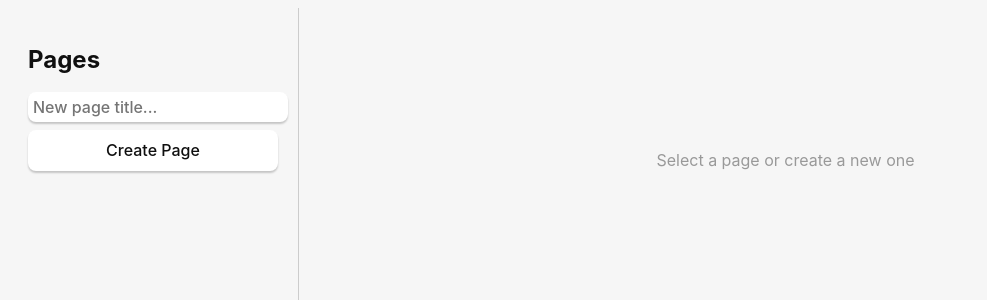
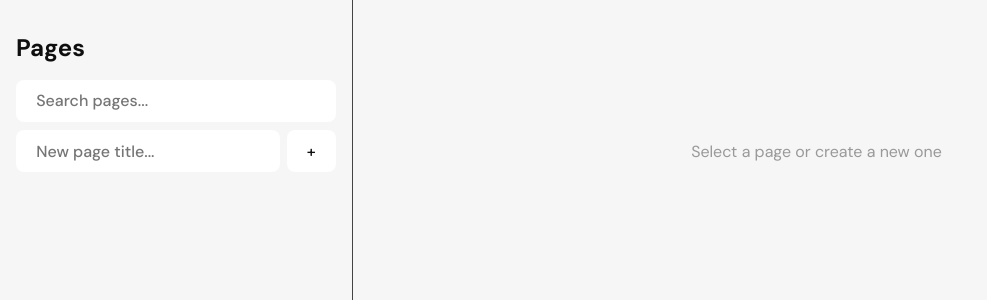
Before and after one commit to ciddy0/bismuth, a React (Vite) app: page / in a window 1280 px wide. Shown: the top 300 px of the page, without its empty margins (0-987 px from the left). Built offline with nearby package versions, Linux system fonts and the light colour scheme.

Commit message:
Cleaner base UI

```diff
--- a/src/App.css
+++ b/src/App.css
@@ -1,3 +1,5 @@
+@import url('https://fonts.googleapis.com/css2?family=DM+Sans:ital,opsz,wght@0,9..40,100..1000;1,9..40,100..1000&display=swap');
+
 .logo.vite:hover {
   filter: drop-shadow(0 0 2em #747bff);
 }
@@ -6,10 +8,11 @@
   filter: drop-shadow(0 0 2em #61dafb);
 }
 :root {
-  font-family: Inter, Avenir, Helvetica, Arial, sans-serif;
+  font-family: 'DM Sans', Inter, Avenir, Helvetica, Arial, sans-serif;
   font-size: 16px;
   line-height: 24px;
   font-weight: 400;
+
 
   color: #0f0f0f;
   background-color: #f6f6f6;
@@ -21,6 +24,10 @@
   -webkit-text-size-adjust: 100%;
 }
 
+body {
+  margin: 0;
+}
+
 .container {
   margin: 0;
   padding-top: 10vh;
@@ -28,6 +35,30 @@
   flex-direction: column;
   justify-content: center;
   text-align: center;
+}
+
+.sidebar {
+  width: 20rem;
+  height: 100vh;
+  display: flex;
+  flex-direction: column;
+  align-items: left;
+  border-right: 1px solid #444444;
+  padding: 1rem;
+}
+
+.create-page-wrapper {
+  display: flex;
+  gap: 2%;
+  margin-bottom: 8px;
+}
+
+.page-list-item:hover {
+  background: #2C2C2C;
+}
+
+.subpage-link:hover {
+  text-decoration: underline;
 }
 
 .logo {
@@ -48,12 +79,12 @@
 
 a {
   font-weight: 500;
-  color: #646cff;
+  color: #F09BDC;
   text-decoration: inherit;
 }
 
 a:hover {
-  color: #535bf2;
+  color: #F09BDC;
 }
 
 h1 {
@@ -71,7 +102,7 @@ button {
   color: #0f0f0f;
   background-color: #ffffff;
   transition: border-color 0.25s;
-  box-shadow: 0 2px 2px rgba(0, 0, 0, 0.2);
+  outline: none;
 }
 
 button {
@@ -79,16 +110,11 @@ button {
 }
 
 button:hover {
-  border-color: #396cd8;
+  border-color: #F09BDC;
 }
 button:active {
-  border-color: #396cd8;
+  border-color: #F09BDC;
   background-color: #e8e8e8;
-}
-
-input,
-button {
-  outline: none;
 }
 
 #greet-input {
@@ -97,20 +123,20 @@ button {
 
 @media (prefers-color-scheme: dark) {
   :root {
-    color: #f6f6f6;
-    background-color: #2f2f2f;
+    color: #F5F5F5;
+    background-color: #1E1E1E;
   }
 
   a:hover {
-    color: #24c8db;
+    color: #F09BDC;
   }
 
   input,
   button {
     color: #ffffff;
-    background-color: #0f0f0f98;
+    background-color: #2C2C2C;
   }
   button:active {
-    background-color: #0f0f0f69;
+    background-color: #0f0f0f;
   }
 }
--- a/src/App.tsx
+++ b/src/App.tsx
@@ -175,16 +175,18 @@ function App() {
     return (
       <div key={page.id}>
         <div
+          className="page-list-item"
           style={{
-            paddingLeft: `${depth * 16 + 8}px`,
-            padding: "8px",
+            marginLeft: `${depth * 16}px`,
+            padding: "4px 8px",
             cursor: "pointer",
-            background: currentPage?.id === page.id ? "#aeacacff" : "transparent",
+            background: currentPage?.id === page.id ? "#434343" : "",
             borderRadius: "4px",
             marginBottom: "4px",
             display: "flex",
             alignItems: "center",
-            gap: "4px"
+            gap: "4px",
+            transition: "background 0.2s"
           }}
         >
           <span
@@ -206,7 +208,7 @@ function App() {
               e.stopPropagation();
               setAddingChildTo(page.id);
             }}
-            style={{ fontSize: "12px", padding: "2px 6px" }}
+            style={{ fontSize: "12px", padding: "4px 8px" }}
           >
             +
           </button>
@@ -256,7 +258,6 @@ function App() {
               <div
                 style={{
                   paddingLeft: `${(depth + 1) * 16 + 24}px`,
-                  padding: "8px",
                   color: "#999",
                   fontSize: "14px",
                   fontStyle: "italic"
@@ -319,16 +320,16 @@ function App() {
         const subPageId = (block.block_type as any).data.page_id;
         return (
           <div
+            className="subpage-link"
             style={{
               padding: "12px",
-              background: "#f5f5f5",
-              color: "#000",
+              background: "#F09BDC20",
+              color: "#ffffff",
               borderRadius: "6px",
               cursor: "pointer",
-              border: "1px solid #e0e0e0",
               display: "flex",
               alignItems: "center",
-              gap: "8px"
+              gap: "8px",
             }}
             onClick={async () => {
               try {
@@ -374,19 +375,25 @@ function App() {
   return (
     <div style={{ display: "flex", height: "100vh" }}>
       {/* Sidebar */}
-      <div style={{ width: "250px", borderRight: "1px solid #ccc", padding: "20px" }}>
+      <div className="sidebar">
         <h2>Pages</h2>
 
-        <div style={{ marginBottom: "20px" }}>
+        {/* searchbar [FIXME] */}
+        <input
+          placeholder="Search pages..."
+          style={{marginBottom: "8px"}}>
+        </input>
+
+        <div className="create-page-wrapper">
           <input
             type="text"
             value={newPageTitle}
             onChange={(e) => setNewPageTitle(e.target.value)}
             placeholder="New page title..."
-            style={{ width: "100%", marginBottom: "8px", padding: "4px" }}
+            style={{ width: "100%" }}
           />
-          <button onClick={createPage} style={{ width: "100%" }}>
-            Create Page
+          <button onClick={createPage} style={{}}>
+            +
           </button>
         </div>
 
@@ -399,15 +406,18 @@ function App() {
       <div style={{ flex: 1, padding: "40px" }}>
         {currentPage ? (
           <>
-            <h1>{currentPage.title}</h1>
+            <h1 style={{textAlign: "left"}}>{currentPage.title}</h1>
 
-            <div style={{ marginBottom: "20px" }}>
+            <div style={{
+              marginBottom: "20px",
+              display: "flex",
+              gap: "8px",}}>
               <input
                 type="text"
                 value={newBlockContent}
                 onChange={(e) => setNewBlockContent(e.target.value)}
                 placeholder="Type something..."
-                style={{ width: "100%", marginBottom: "8px", padding: "8px" }}
+                style={{ width: "100%", padding: "8px" }}
               />
               <button onClick={createBlock}>Add Block</button>
             </div>
@@ -430,7 +440,7 @@ function App() {
                   </div>
                   <button
                     onClick={() => deleteBlock(block.id)}
-                    style={{ marginLeft: "8px", color: "red" }}
+                    style={{ marginLeft: "8px", color: "#DD4CAB" }}
                   >
                     ✕
                   </button>
```
Also changed, not shown: package.json (+5 -5 lines).
